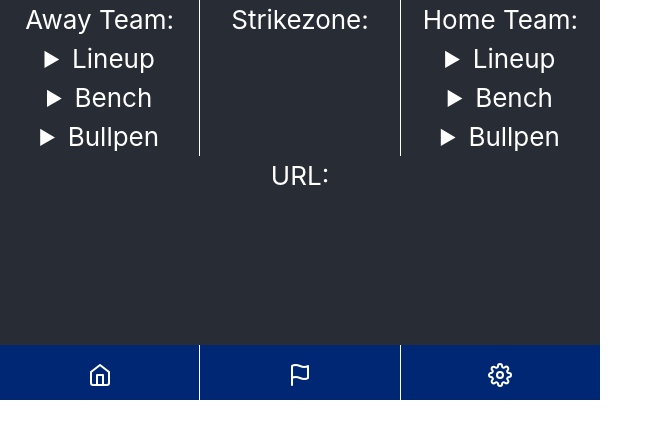
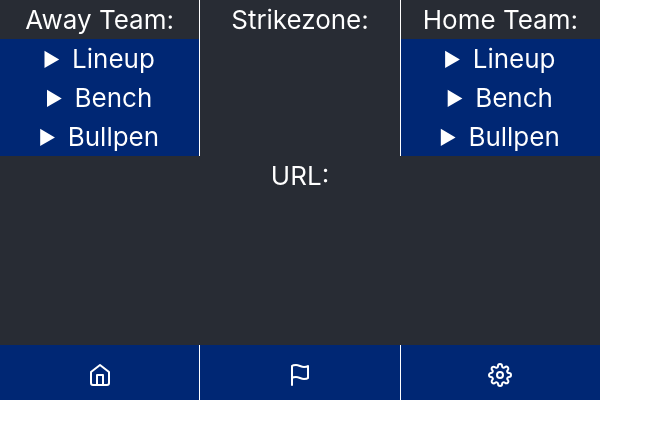
Before and after one commit to jaketockerman/BaseballBrowserExtension, a React (Create React App) app in the folder extension/: page / in a window 1280 px wide. Shown: the top 438 px of the page, without its empty margins (0-663 px from the left). Built offline with nearby package versions, Linux system fonts and the light colour scheme; no server answers.

Commit message:
Formatted Collapsibles

```diff
--- a/extension/src/components/Live.tsx
+++ b/extension/src/components/Live.tsx
@@ -21,7 +21,7 @@ Live.propTypes = {
 
 function Live(props: InferProps<typeof Live.propTypes>) {
 	const [url, setUrl] = useState("");
-	const [gameID, setGameID] = useState("634198"); //634198 Example Game
+	const [gameID, setGameID] = useState(""); //634198 Example Game
 	const [gameData, setGameData] = useState<gameData_Type>();
 	const [liveData, setLiveData] = useState<liveData_Type>();
 	const [players, setPlayers] = useState<Array<player_Type>>();
@@ -156,11 +156,11 @@ function Live(props: InferProps<typeof Live.propTypes>) {
 					{" "}
 					Away Team: {gameData?.teams.away.teamName}{" "}
 					<details>
-						<summary>
+						<summary className="tw-box-decoration-slice tw-bg-nav-blue tw-text-white">
 							Lineup
-							<span className="tw-w-24 tw-h-24 tw-margin-left-auto"></span>
+							<span></span>
 						</summary>
-						<p>
+						<p className="tw-bg-[#eceef1] tw-border-[#e4e4e4] tw-text-black">
 							{display_batting_order(
 								liveData?.boxscore?.teams?.away?.battingOrder
 									? liveData?.boxscore?.teams?.away
@@ -170,11 +170,11 @@ function Live(props: InferProps<typeof Live.propTypes>) {
 						</p>
 					</details>
 					<details>
-						<summary>
+						<summary className="tw-box-decoration-slice tw-bg-nav-blue tw-text-white">
 							Bench
-							<span className="tw-w-24 tw-h-24 tw-margin-left-auto"></span>
+							<span></span>
 						</summary>
-						<p>
+						<p className="tw-bg-[#eceef1] tw-border-[#e4e4e4] tw-text-black">
 							{display_bench(
 								liveData?.boxscore?.teams?.away?.bench
 									? liveData?.boxscore?.teams?.away?.bench
@@ -183,11 +183,11 @@ function Live(props: InferProps<typeof Live.propTypes>) {
 						</p>
 					</details>
 					<details>
-						<summary>
+						<summary className="tw-box-decoration-slice tw-bg-nav-blue tw-text-white">
 							Bullpen
-							<span className="tw-w-24 tw-h-24 tw-margin-left-auto"></span>
+							<span></span>
 						</summary>
-						<p>
+						<p className="tw-bg-[#eceef1] tw-border-[#e4e4e4] tw-text-black">
 							{display_bullpen(
 								liveData?.boxscore?.teams?.away?.bullpen
 									? liveData?.boxscore?.teams?.away?.bullpen
@@ -207,11 +207,11 @@ function Live(props: InferProps<typeof Live.propTypes>) {
 					{" "}
 					Home Team: {gameData?.teams.home.teamName}{" "}
 					<details>
-						<summary>
+						<summary className="tw-box-decoration-slice tw-bg-nav-blue tw-text-white">
 							Lineup
 							<span></span>
 						</summary>
-						<p>
+						<p className="tw-bg-[#eceef1] tw-border-[#e4e4e4] tw-text-black">
 							{display_batting_order(
 								liveData?.boxscore?.teams?.home?.battingOrder
 									? liveData?.boxscore?.teams?.home
@@ -221,11 +221,11 @@ function Live(props: InferProps<typeof Live.propTypes>) {
 						</p>
 					</details>
 					<details>
-						<summary>
+						<summary className="tw-box-decoration-slice tw-bg-nav-blue tw-text-white">
 							Bench
-							<span className="tw-w-24 tw-h-24 tw-margin-left-auto"></span>
+							<span></span>
 						</summary>
-						<p>
+						<p className="tw-bg-[#eceef1] tw-border-[#e4e4e4] tw-text-black">
 							{display_bench(
 								liveData?.boxscore?.teams?.home?.bench
 									? liveData?.boxscore?.teams?.home?.bench
@@ -234,11 +234,11 @@ function Live(props: InferProps<typeof Live.propTypes>) {
 						</p>
 					</details>
 					<details>
-						<summary>
+						<summary className="tw-box-decoration-slice tw-bg-nav-blue tw-text-white">
 							Bullpen
-							<span className="tw-w-24 tw-h-24 tw-margin-left-auto"></span>
+							<span></span>
 						</summary>
-						<p>
+						<p className="tw-bg-[#eceef1] tw-border-[#e4e4e4] tw-text-black">
 							{display_bullpen(
 								liveData?.boxscore?.teams?.home?.bullpen
 									? liveData?.boxscore?.teams?.home?.bullpen
```
